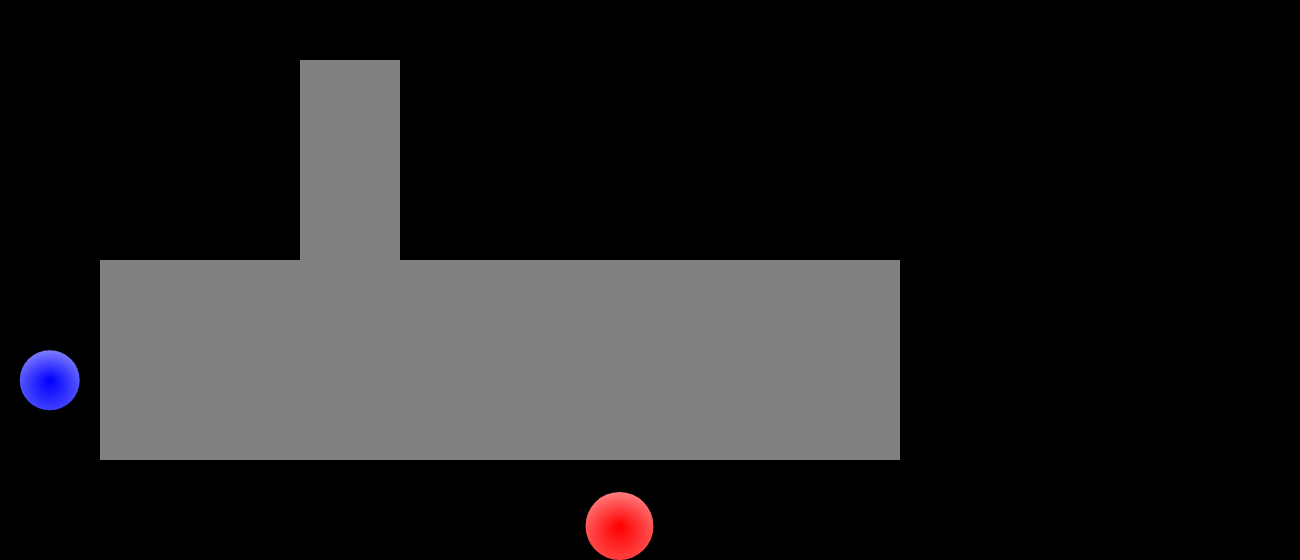
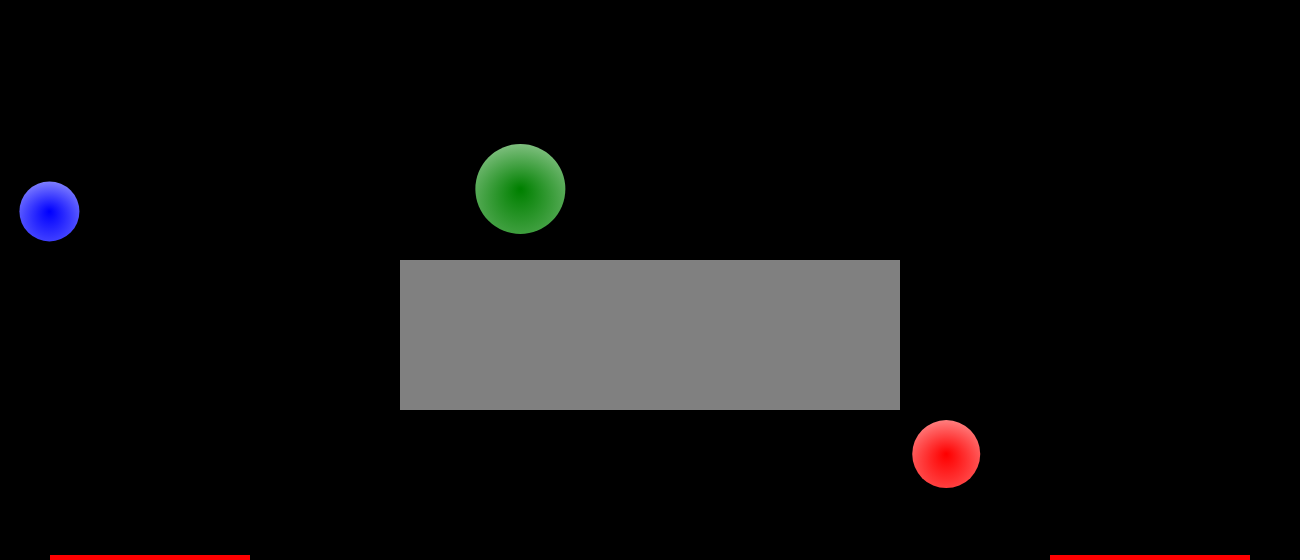
Before and after one commit to shashfrankenstien/physics-experiments-js, an Electron app: page index.html in a window 1300 px wide. Shown: the part 240-800 px from the top of the page. Drawn offline with Linux system fonts and the light colour scheme.

```diff
--- a/index.html
+++ b/index.html
@@ -7,12 +7,13 @@
 
 </head>
 <body>
-	<audio id="audio" src="http://www.soundjay.com/button/beep-07.wav" autoplay="false" ></audio>
+	<!-- <audio id="audio" src="http://www.soundjay.com/button/beep-07.wav" autoplay="false" ></audio> -->
 
 	<div class="container" id="main-container">
 		<canvas id="canvas"></canvas>
 	</div>
 
+	<!-- <script type="text/javascript" src="notesmap.js"></script> -->
 	<script type="text/javascript" src="simplebounce.js"></script>
 </body>
 </html>
--- a/simplebounce.js
+++ b/simplebounce.js
@@ -5,8 +5,11 @@
 	canvas_elem.id = "canvas"
 	canvas_elem.width = window.innerWidth
 	canvas_elem.height = window.innerHeight
+
+	// var audioCtx = new AudioContext();
+	// var offlineCtx = new OfflineAudioContext(2,44100*40,44100);
+
 })()
-
 
 
 function isEmpty(obj) {
@@ -45,13 +48,26 @@
 
 
 
+function playSound(n) {
+	var audioCtx = new (window.AudioContext || window.webkitAudioContext)();
+	var o = audioCtx.createOscillator()
+	o.type = "triangle"
+	o.frequency.setValueAtTime(NOTES[n], audioCtx.currentTime)
+	o.connect(audioCtx.destination)
+	o.start()
+	o.stop(0.1)
+}
+
+
+
 
 class Ball {
 	constructor(start_x, start_y, radius, color, environ_props) {
 		this.r = radius
 		this.c = color
 		this.obstacles = environ_props
-		this.starting_height = start_y
+		this.start_x = start_x
+		this.start_y = start_y
 
 		this.x = start_x
 		this.y = start_y
@@ -60,14 +76,16 @@
 		this.bounciness = 0.9
 
 		this.prev_y = {}
-		this.exp_y = {}
+		this.next_y = {}
+
 		this.prev_x = {}
-		this.exp_x = {
-			f: 0.96,
-			v: getRandomBetween(0, 50) - 25,
-			vd: 1,
+		this.next_x = {}
+
+		this.scaled = {
+			viewWidth: this.xToMeters(this.obstacles.viewWidth),
+			radius: this.xToMeters(this.r)
 		}
-		this.beeper = new sound('beep.wav')
+		// this.beeper = new sound('beep.wav')
 	}
 
 	metersToY(m) {
@@ -80,68 +98,97 @@
 		return inverse / this.obstacles.viewHeight
 	}
 
+	xToMeters(x) {
+		return x / this.obstacles.viewHeight
+	}
 
-	bounce_y(at) {
-		this.exp_y.vd *= -1
-		this.exp_y.v *= this.bounciness
-		this.exp_y.h = at
+	metersToX(m) {
+		return m * this.obstacles.viewHeight
+	}
+
+
+	bounce_y(at, obstacle_bounce) {
+		var o_bounce = obstacle_bounce ? obstacle_bounce : 1
+		this.next_y.vd *= -1
+		this.next_y.v *= this.bounciness * o_bounce
+		this.next_y.h = at
 
 		// Apply x-axis friction
-		this.exp_x.v *= this.exp_x.f
+		this.next_x.v *= this.next_x.f
 	}
 
 	ex_props_y() {
-		if (isEmpty(this.exp_y)) {
-			this.exp_y = {
+		if (isEmpty(this.next_y)) {
+			this.next_y = {
 				m: 1, //kgrams
 				g: 9.81, //m/s^2
-				h: this.yToMeters(this.starting_height), //meters
+				h: this.yToMeters(this.start_y), //meters
 				v: 0, //m/sec
 				st: new Date(),
 				dt: 0,
 				Ke:0,
 				vd: +1,
+				vect: 0,
 			}
-			this.exp_y.Pe = this.exp_y.m * this.exp_y.g * this.exp_y.h
+			// this.next_y.Pe = this.next_y.m * this.next_y.g * this.next_y.h
 		} else {
-			this.prev_y = copyObj(this.exp_y)
-			this.prev_y.y = this.y
+			this.prev_y = copyObj(this.next_y)
 
-			var st = new Date()
-			this.exp_y.dt = (st.getTime() - this.exp_y.st.getTime())/1000
-			this.exp_y.st = st
+			this.next_y.st = new Date()
+			this.next_y.dt = (this.next_y.st.getTime() - this.prev_y.st.getTime())/1000
 
-			this.exp_y.v += (this.exp_y.g * this.exp_y.dt * this.exp_y.vd)
-			this.exp_y.h -= ((this.exp_y.v/2) * this.exp_y.dt * this.exp_y.vd)
+			this.next_y.v += (this.next_y.g * this.next_y.dt * this.next_y.vd)
+			this.next_y.h -= ((this.next_y.v/2) * this.next_y.dt * this.next_y.vd)
 
-			this.exp_y.Ke = this.exp_y.m * (Math.pow(this.exp_y.v, 2))/2
-			this.exp_y.Pe = this.exp_y.m * this.exp_y.g * this.exp_y.h
+			// this.next_y.Ke = this.next_y.m * (Math.pow(this.next_y.v, 2))/2
+			// this.next_y.Pe = this.next_y.m * this.next_y.g * this.next_y.h
 
-			if (this.exp_y.h < 0) {
+			this.next_y.vect = this.next_y.h - this.prev_y.h
+
+			if (this.next_y.h < 0) {
 				// Handle bounce
 				this.bounce_y(0)
 			}
 		}
 
-		// console.log(this.exp_y.Pe + this.exp_y.Ke)
-		return this.metersToY(this.exp_y.h)
+		// console.log(this.next_y.Pe + this.next_y.Ke)
+		this.next_y.y = this.metersToY(this.next_y.h)
+		return this.next_y.y
 	}
 
 	ex_props_x() {
-		this.prev_x = copyObj(this.exp_x)
-		this.prev_x.x = this.x
+		if (isEmpty(this.next_x)) {
+			this.next_x = {
+				f: 0.96,
+				v: 1, //m/s
+				h: this.xToMeters(this.start_x), //meters
+				vd: +1,
+				st: new Date(),
+				dt: 0,
+				vect: 0,
+			}
+			// this.next_y.Pe = this.next_y.m * this.next_y.g * this.next_y.h
+		} else {
+			this.prev_x = copyObj(this.next_x)
 
-		if (this.x+this.r > this.obstacles.viewWidth) {
-			this.exp_x.vd *= -1
-			this.x = this.obstacles.viewWidth - this.r
-		} else if (this.x-this.r < 0) {
-			this.exp_x.vd *= -1
-			this.x = this.r
+			this.next_x.st = new Date()
+			this.next_x.dt = (this.next_x.st.getTime() - this.prev_x.st.getTime())/1000
+
+			this.next_x.vect = (this.next_x.v * this.next_x.dt * this.next_x.vd)
+			this.next_x.h += this.next_x.vect
+
+			if ((this.next_x.h + this.scaled.radius) > this.scaled.viewWidth) {
+				this.next_x.vd *= -1
+				this.next_x.h = this.scaled.viewWidth - this.scaled.radius
+			} else if ((this.next_x.h - this.scaled.radius )< 0) {
+				this.next_x.vd *= -1
+				this.next_x.h = this.scaled.radius
+			}
 		}
-		return this.x + (this.exp_x.v * this.exp_x.vd)
-		// return this.x + (this.exp_x.v * this.bounciness * this.exp_x.vd)
+		this.next_x.x = this.metersToX(this.next_x.h)
+		// console.log(this.next_x.x )
+		return this.next_x.x
 	}
-
 
 
 	check_obstacle() {
@@ -154,10 +201,10 @@
 
 				if (this.prev_y.y < this.y && (this.y+this.r) > s.obj.y1 && this.y < s.obj.y2) {
 					console.log("click")
-					this.bounce_y(this.yToMeters(s.obj.y1 - this.r))
+					this.bounce_y(this.yToMeters(s.obj.y1 - this.r), s.bounce)
 				} else if (this.prev_y.y > this.y && (this.y-this.r) < s.obj.y2 && this.y > s.obj.y1)  {
 					console.log("kick")
-					this.bounce_y(this.yToMeters(s.obj.y2 + this.r))
+					this.bounce_y(this.yToMeters(s.obj.y2 + this.r), s.bounce)
 
 				}
 			}
@@ -165,17 +212,20 @@
 			else if (inHorizontalBand) {
 				if (this.prev_x.x < this.x && (this.x+this.r) > s.obj.x1 && this.x < s.obj.x2) {
 					console.log("<<<")
-					this.exp_x.vd *= -1
+					// playSound("A5")
+					this.next_x.vd *= -1
 					this.x = s.obj.x1 - this.r
 				} else if (this.prev_x.x > this.x && (this.x-this.r) < s.obj.x2 && this.x > s.obj.x1) {
-					this.exp_x.vd *= -1
+					console.log(">>>")
+					// playSound("B5")
+					this.next_x.vd *= -1
 					this.x = s.obj.x2 + this.r
 				}
 			}
 
 
 		})
-		return [this.x + (this.exp_x.v * this.exp_x.vd), this.metersToY(this.exp_y.h)]
+		return [this.x + (this.next_x.v * this.next_x.vd), this.metersToY(this.next_y.h)]
 	}
 
 
@@ -198,11 +248,41 @@
 		this.x = r[0]
 		this.y = r[1]
 
-		if (!(this.exp_x.v==0 && this.exp_y.v==0)) {
+		if (!(this.next_x.v==0 && this.next_y.v==0)) {
 			return true
 		} else {
 			return false
 		}
+	}
+}
+
+
+class Block {
+	constructor(canvas, x, y, width, height, color, bounce) {
+		this.color = color ? color : "grey"
+		this.bounce = bounce ? bounce : 1
+		this.obj = {
+			x1:x,
+			y1:y,
+			x2:x+width,
+			y2:y+height,
+			w:width,
+			h:height,
+		}
+		this.canvas = canvas
+	}
+
+	draw() {
+		this.canvas.fillStyle = this.color;
+		this.canvas.fillRect(this.obj.x1, this.obj.y1, this.obj.w, this.obj.h);
+	}
+}
+
+
+class Trampoline extends Block {
+	constructor(canvas, x, width, bounce) {
+		var h = canvas.canvas.height
+		super(canvas, x, h-5, width, 5, "red", bounce)
 	}
 }
 
@@ -227,19 +307,18 @@
 	}
 
 	addBlock(x1, y1, x2, y2, bounce) {
-		var bounce = bounce ? bounce : 1
-		var t = this
-		var blk = {x1, y1, x2, y2}
-		blk.draw = ()=>{
-			t.canvas.fillStyle = "grey";
-			t.canvas.fillRect(x1, y1, x2-x1, y2-y1);
-		}
-		this.properties.static.push({type: 'block', obj: blk})
+		var blk = new Block(this.canvas, x1, y1, x2-x1, y2-y1)
+		this.properties.static.push(blk)
+	}
+
+	addTrampoline(x, w, bounce) {
+		var blk = new Trampoline(this.canvas, x, w, bounce)
+		this.properties.static.push(blk)
 	}
 
 	show() {
 		this.canvas.clearRect(0, 0, this.canvas_elem.width, this.canvas_elem.height)
-		this.properties.static.forEach(s=>s.obj.draw())
+		this.properties.static.forEach(s=>s.draw())
 		this.balls.forEach((b)=>b.move_next(this.canvas))
 		setTimeout(()=>this.show(), 30)
 	}
@@ -251,13 +330,15 @@
 
 var e = new Environment()
 
-e.addBlock(100, window.innerHeight-300, window.innerWidth-400, window.innerHeight-100)
-e.addBlock(300, 300, 400, 500)
+e.addBlock(400, window.innerHeight-300, window.innerWidth-400, window.innerHeight-150)
+// e.addBlock(550, 300, window.innerWidth-550, 400)
+e.addTrampoline(50, 200, 1.5)
+e.addTrampoline(window.innerWidth-250, 200, 1.5)
 
 var r = ()=>getRandomBetween(50, window.innerHeight -50)
-e.addBall(50, 50)
+e.addBall(500, 100)
 e.addBall(r(), r(), getRandomBetween(10, 80), "red")
-// e.addBall(r(), r(), getRandomBetween(10, 80), "green")
+e.addBall(r(), r(), getRandomBetween(10, 80), "green")
 // e.addBall(r(), r(), getRandomBetween(10, 80), "grey")
 // e.addBall(r(), r())
 // e.addBall(r(), r(), getRandomBetween(10, 80), "purple")
```
Also changed, not shown: main.js (added, +26 -0 lines), notesmap.js (added, +139 -0 lines), package.json (added, +15 -0 lines), 1 other file.
